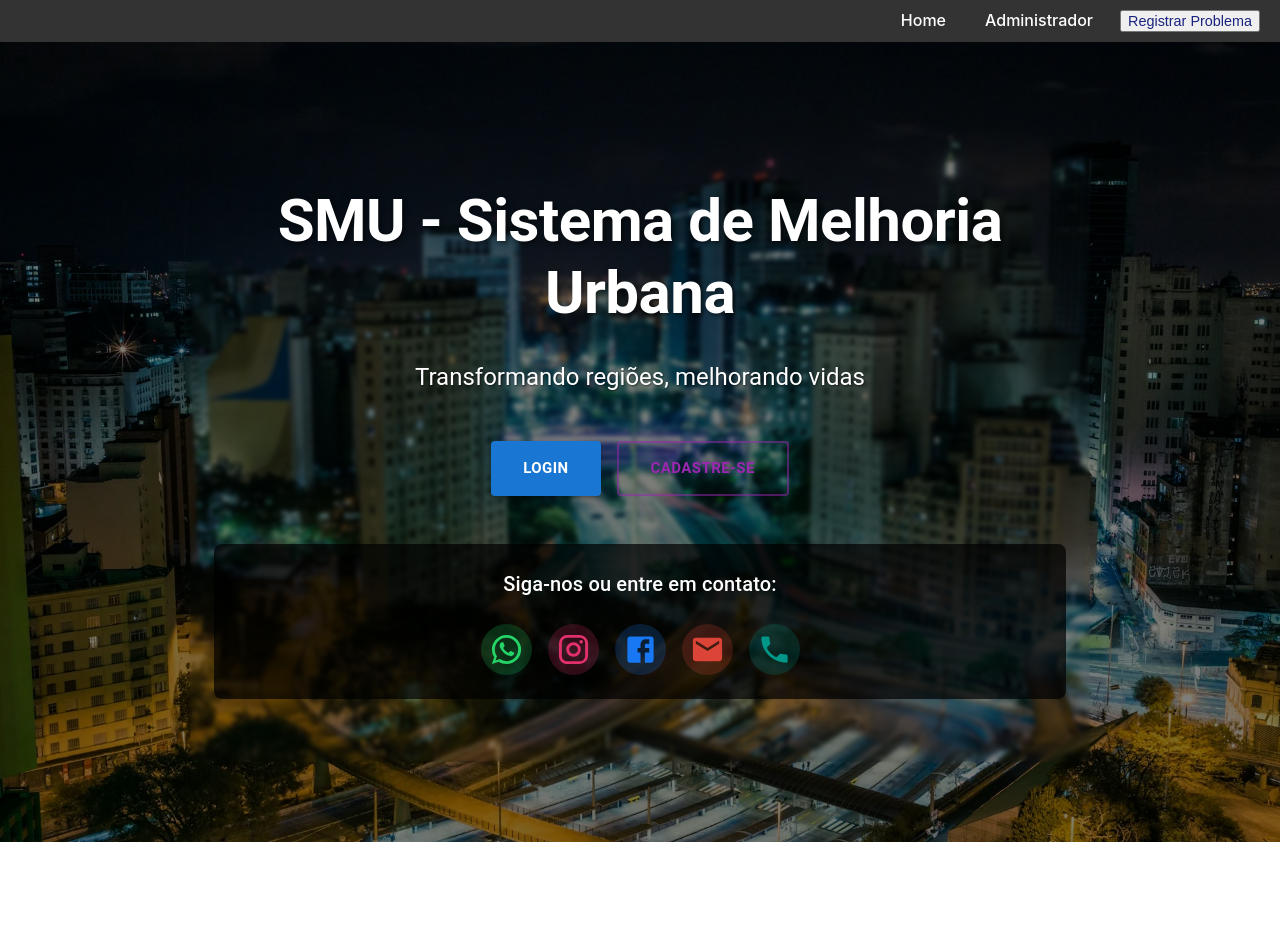
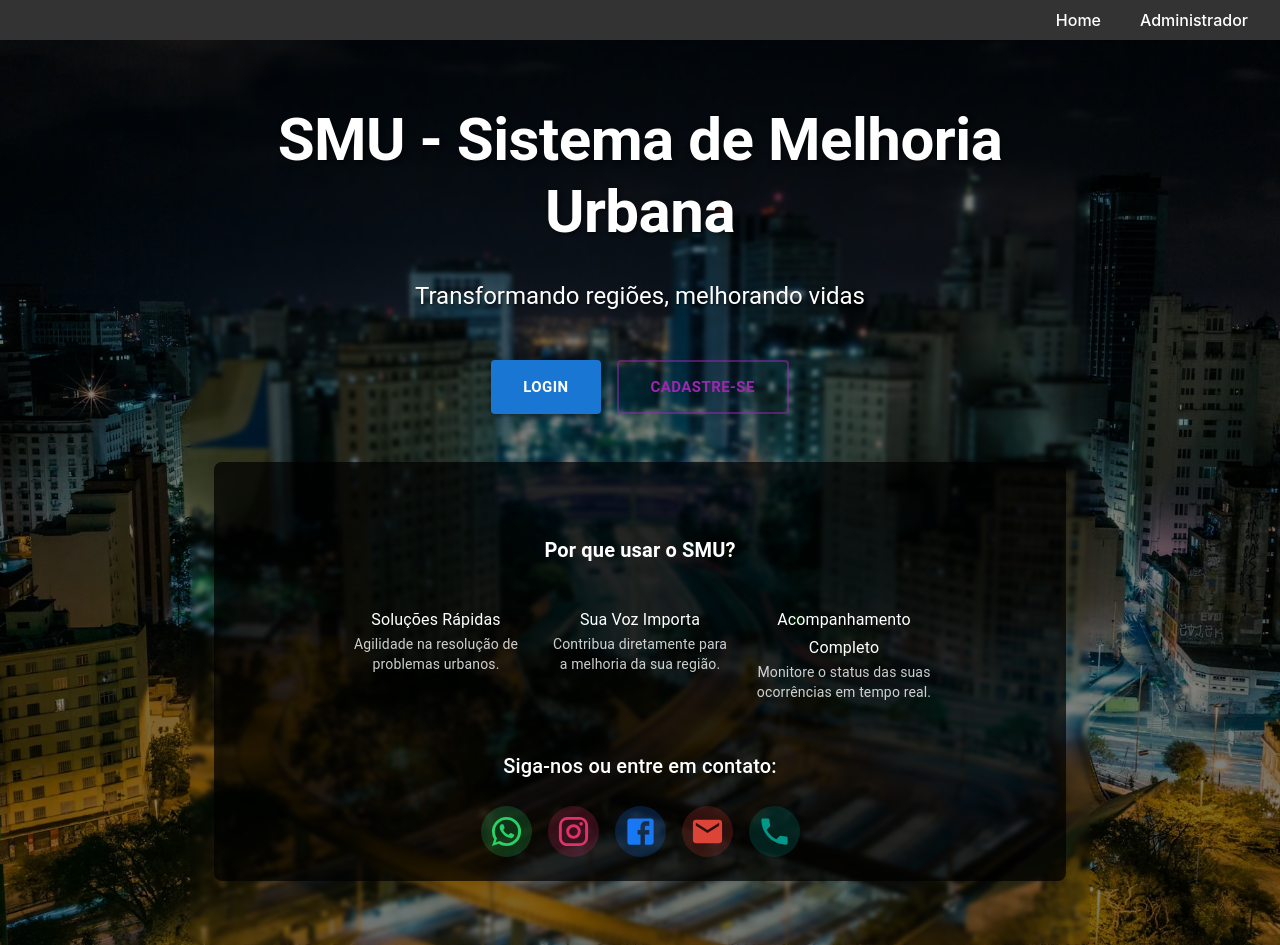
Before and after one commit to Lucianoneves/tcc, a React (Create React App) app in the folder registro/: page / in a window 1280 px wide. Before the commit the page ends 842 px from the top, so only its background shows below. Built offline with nearby package versions, Linux system fonts and the light colour scheme; no server answers.

Commit message:
modificacao  no layout da pagina home,  retirado as senhas do login no firebase

```diff
--- a/registro/src/Signin/login.js
+++ b/registro/src/Signin/login.js
@@ -43,10 +43,7 @@ function Login() {
 
     try {
       await login(email, senha); // Chama a função de login do contexto
-      await addDoc(collection(db, "login"), {
-        email: email,
-        senha: senha
-      })
+
       navigate("/perfil"); // Redireciona para o dashboard após login bem-sucedido
     } catch (error) {
       console.error("Erro ao fazer login: ", error);
@@ -65,7 +62,7 @@ function Login() {
   // Função para remover os dados do Firestore ao excluir o usuário
   const removerDadosLogin = async (email) => {
     try {
-      // Cria uma referência para a coleção "login"
+      // Cria uma rehandleSubmiterência para a coleção "login"
       const q = query(collection(db, "login"), where("email", "==", email));
       const querySnapshot = await getDocs(q);
 
--- a/registro/src/pages/Home.js
+++ b/registro/src/pages/Home.js
@@ -123,6 +123,30 @@ function Home() {
                         borderRadius: 2
                     }}
                 >
+
+
+<Box sx={{ my: 6, display: 'flex', flexDirection: 'column', gap: 4 }}>
+    <Typography variant="h6" component="p" sx={{ fontWeight: 'bold' }}>
+        Por que usar o SMU?
+    </Typography>
+    <Box display="flex" justifyContent="center" flexWrap="wrap" gap={3}>
+        <Box sx={{ textAlign: 'center', maxWidth: '180px' }}>
+            <i class="material-icons" style={{ fontSize: '48px', color: theme.palette.primary.main }}></i>
+            <Typography variant="subtitle1" sx={{ mt: 1 }}>Soluções Rápidas</Typography>
+            <Typography variant="body2" sx={{ opacity: 0.8 }}>Agilidade na resolução de problemas urbanos.</Typography>
+        </Box>
+        <Box sx={{ textAlign: 'center', maxWidth: '180px' }}>
+            <i class="material-icons" style={{ fontSize: '48px', color: theme.palette.primary.main }}></i>
+            <Typography variant="subtitle1" sx={{ mt: 1 }}>Sua Voz Importa</Typography>
+            <Typography variant="body2" sx={{ opacity: 0.8 }}>Contribua diretamente para a melhoria da sua região.</Typography>
+        </Box>
+        <Box sx={{ textAlign: 'center', maxWidth: '180px' }}>
+            <i class="material-icons" style={{ fontSize: '48px', color: theme.palette.primary.main }}></i>
+            <Typography variant="subtitle1" sx={{ mt: 1 }}>Acompanhamento Completo</Typography>
+            <Typography variant="body2" sx={{ opacity: 0.8 }}>Monitore o status das suas ocorrências em tempo real.</Typography>
+        </Box>
+    </Box>
+</Box>
                     <Typography variant="h6" gutterBottom sx={{ mb: 3 }}>
                         Siga-nos ou entre em contato:
                     </Typography>
--- a/registro/src/pages/Navbar.js
+++ b/registro/src/pages/Navbar.js
@@ -30,11 +30,7 @@ function Navbar() {
 
 
 
-                <li>
-                    <button onClick={handleRegistroProblemasClick} className="link-button">
-                        Registrar Problema
-                    </button>
-                </li>
+
 
 
 
--- a/registro/src/pages/registroProblemas.js
+++ b/registro/src/pages/registroProblemas.js
@@ -1,4 +1,4 @@
-import React, { useState, useEffect, useContext } from 'react';
+import React, { useState, useEffect, useContext, useRef } from 'react';
 // eslint-disable-next-line no-unused-vars
 import { Button, Checkbox, FormControlLabel, TextField, Typography, Container, Box, List, ListItem, Divider, IconButton, Grid, Paper, Input, Snackbar, MenuItem } from '@mui/material'; // Importando componentes do Material-UI
 import { useNavigate } from 'react-router-dom';
@@ -16,6 +16,7 @@ import { saveImage, getImages, deleteImage } from "./imageDB";
 import DeleteIcon from "@mui/icons-material/Delete";
 import AddPhotoAlternateIcon from "@mui/icons-material/AddPhotoAlternate";
 import RemoveCircleOutlineIcon from '@mui/icons-material/RemoveCircleOutline'; // Import the new icon
+
 
 function RegistroProblemas() {
   const navigate = useNavigate(); // Hook para redirecionamento
@@ -57,6 +58,10 @@ function RegistroProblemas() {
 
 
   const apiKey = process.env.REACT_APP_Maps_API_KEY;
+
+   // Crie as referências para as seções de destino
+    const novaOcorrenciaRef = useRef(null);
+    const descricaoOcorrenciasRef = useRef(null);
 
 
   async function handleLogout() {
@@ -364,6 +369,11 @@ function RegistroProblemas() {
       });
       setObservacoes(ocorrenciaSelecionada.observacoes);
       setEndereco(ocorrenciaSelecionada.endereco);
+
+        // Nova lógica: rolar para a seção de nova ocorrência e descrição
+            if (novaOcorrenciaRef.current) {
+                novaOcorrenciaRef.current.scrollIntoView({ behavior: 'smooth', block: 'start' });
+            }
     }
   };
 
@@ -578,7 +588,7 @@ function RegistroProblemas() {
                                             <strong>Gravidade:</strong> <GravidadeSpan gravidade={o.gravidade}>{o.gravidade}</GravidadeSpan>
                                         </Typography>
                                         <Typography variant="body2">
-                      <strong>Categoria da  Descrição:</strong> {o.categoria}
+                                            <strong>Categoria da Descrição:</strong> {o.categoria}
                                         </Typography>
                                         <Typography variant="body2">
                                             <strong>Data da Ocorrência:</strong> {o.data}
@@ -586,9 +596,9 @@ function RegistroProblemas() {
                                         <Typography variant="body2">
                                             <strong>Endereço:</strong> {o.endereco}
                                         </Typography>
-                    <Typography variant="body2"></Typography>
+                                        <Typography variant="body2">
                                             <strong>Tarefa executada:</strong> {o.tarefaEditada || 'Não selecionada'}
-                    <Typography variant="body2"></Typography>
+                                        </Typography>
 
                                         <Typography variant="body2">
                                             <strong>Data da execução:</strong>
@@ -611,7 +621,6 @@ function RegistroProblemas() {
                                         >
                                             Status: {o?.status || 'Pendente'}
                                         </Typography>
-
 
                                         <Typography variant="body2">
                                             <strong>Imagens:</strong>
@@ -669,7 +678,6 @@ function RegistroProblemas() {
                                         <Button variant="outlined" color="success" onClick={handleSalvarEdicao}>
                                             Salvar
                                         </Button>
-                    {/* Add the new "Remover" button */}
                                         <Button
                                             variant="outlined"
                                             color="error"
@@ -687,7 +695,7 @@ function RegistroProblemas() {
                 </List>
             </Paper>
 
-      <Box mt={4}>
+            <Box mt={4} ref={novaOcorrenciaRef}> {/* Adicione a ref aqui */}
                 <Typography variant="h6">Nova Ocorrência</Typography>
                 <TextField
                     value={novaOcorrencia.descricao}
@@ -698,16 +706,17 @@ function RegistroProblemas() {
                     margin="normal"
                 />
 
-
-
+                {/* O Box de botões para 'Adicionar Ocorrência' estava fora do Box pai da seção 'Nova Ocorrência'.
+                    Movi-o para dentro para que o scrollIntoView funcione corretamente e a estrutura seja lógica. */}
                 <Box mt={2} sx={{ display: 'flex', justifyContent: 'center' }}>
                     <Button variant="contained" color="secondary" onClick={handleAdicionarOcorrencia}>
                         Adicionar Ocorrência
                     </Button>
                 </Box>
-      </Box>
+            </Box> {/* Fechamento do Box de 'Nova Ocorrência' */}
 
-      <Box mt={4}>
+
+            <Box mt={4} ref={descricaoOcorrenciasRef}> {/* Adicione a ref aqui */}
                 <Typography variant="h6">Descrição das Ocorrências</Typography>
                 <TextField
                     value={observacoes}
@@ -748,7 +757,7 @@ function RegistroProblemas() {
                 message={snackbarMessage}
             />
         </Container>
-  )
+    );
 }
 
 export default RegistroProblemas;
--- a/registro/src/styles/Home.css
+++ b/registro/src/styles/Home.css
@@ -2,7 +2,8 @@
 .home-container {
     text-align: center;
     padding: 2rem;
-    background-color: #f0f8ff;
+
+background-image: linear-gradient(to bottom, rgba(0, 0, 0, 0.3), rgba(0, 0, 0, 0.7));
 }
 
 .home-title {
```
Lines whose indentation alone changed are shown as unchanged.
